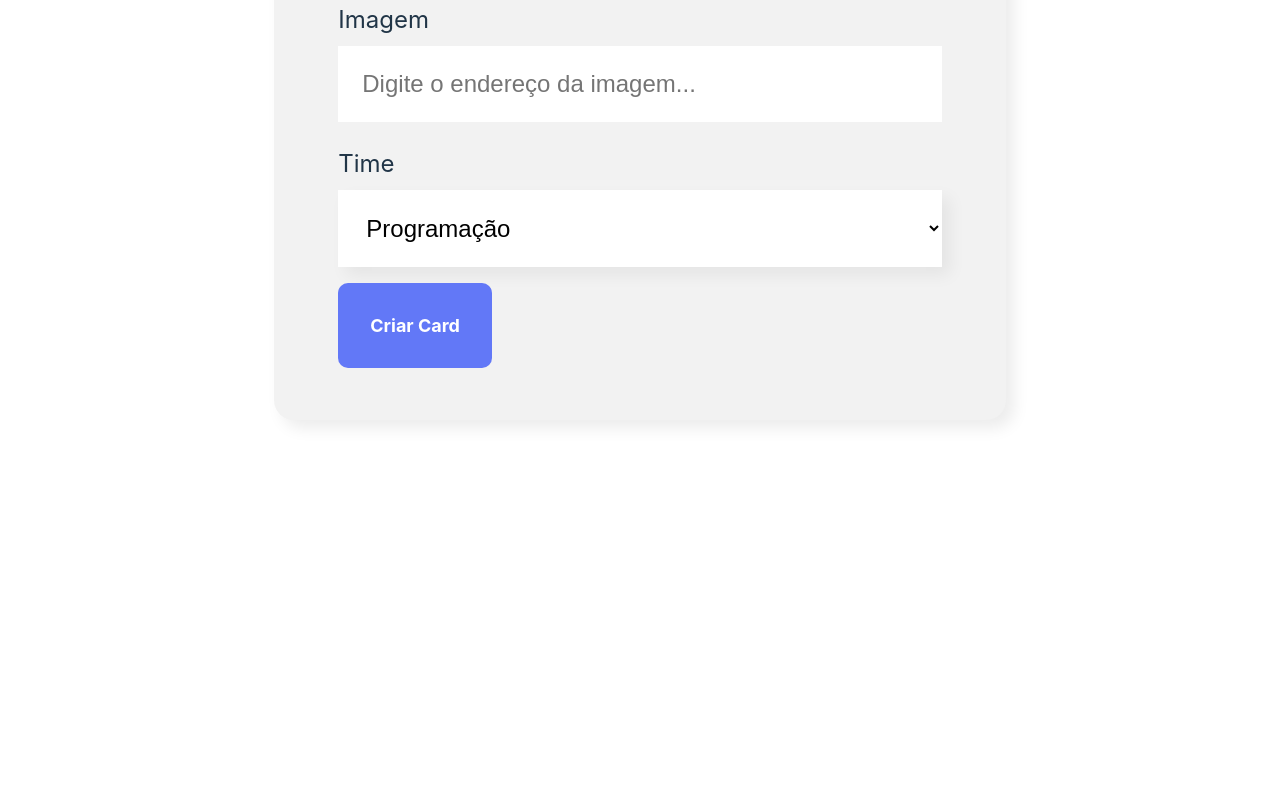
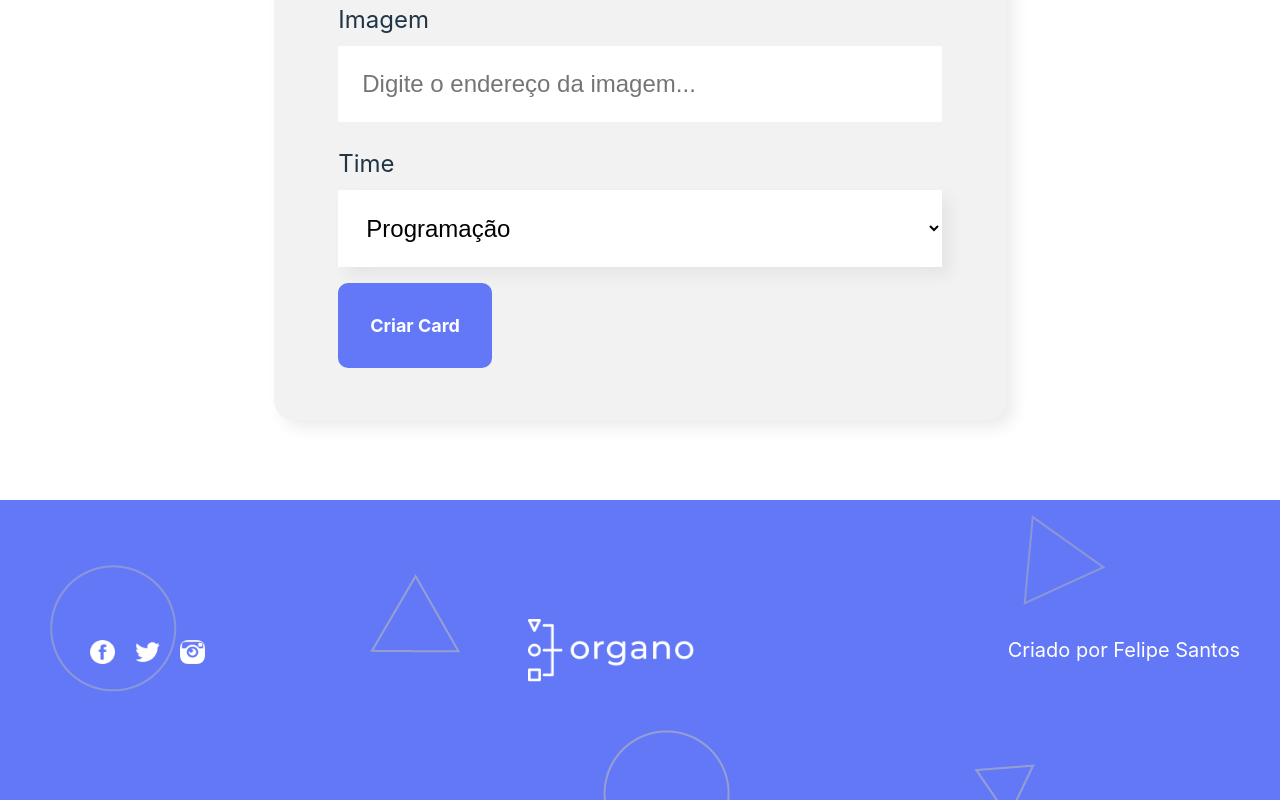
Before and after one commit to FelipeSlaik/organo-project, a React (Vite) app: page / in a window 1280 px wide. Shown: the part 982-1782 px from the top of the page. Before the commit the page ends 1482 px from the top, so only its background shows below. Built offline with nearby package versions, Linux system fonts and the light colour scheme.

Commit message:
Construindo o Footer da Página

```diff
--- a/src/App.jsx
+++ b/src/App.jsx
@@ -2,6 +2,7 @@ import { useState } from 'react'
 import Banner from './components/Banner/Banner.jsx'
 import FormCamp from './components/FormCamp'
 import Teams from './components/Teams/index.jsx'
+import Footer from './components/Footer/index.jsx'
 
 function App() {
 
@@ -63,7 +64,7 @@ function App() {
         secondaryColor={time.secondaryColor}
         collaborators={collaborators.filter(collaborator => collaborator.time === time.nome)}
       />)}
-
+      <Footer />
 
     </div>
 
--- /dev/null
+++ b/src/components/Footer/Footer.css
@@ -0,0 +1,37 @@
+.footer-container{
+    background-image: url(/public/image/fundo.png);
+    background-color: #6278f7;
+    text-align: center;
+    max-width: 100%;
+    height: 300px;
+    color: #fff;
+    display: flex;
+    flex-direction: row;
+    justify-content: space-between;
+    align-items: center;
+}
+
+.footer-container .social-icons{
+    padding-left: 80px;
+}
+
+.social-icons img{
+    width: 25px;
+    height: 24px;
+    margin: 10px 10px 0 ;
+    border-radius: 8px;
+}
+
+.footer-container .logo{
+    display: flex;
+}
+
+.logo img{
+    width: 166px;
+    height: 63px;
+}
+
+.author{
+    padding-right: 40px;
+    font-size: 20px;
+}
--- /dev/null
+++ b/src/components/Footer/index.jsx
@@ -0,0 +1,30 @@
+import './Footer.css'
+
+const Footer = () => {
+
+    const noReload = (event) =>{
+        event.preventDefault()
+    }
+
+    return (
+        <footer className='footer-container'>
+
+            <div className='social-icons'>
+                <a href='#' onClick={noReload} ><img src="/public/image/fb.png" alt="Logo facebook" /></a>
+                <a href='#' onClick={noReload} ><img src="/public/image/tw.png" alt="Logo twiter" /></a>
+                <a href='#' onClick={noReload} ><img src="/public/image/ig.png" alt="Logo instagram" /></a>
+            </div>
+
+            <div className='logo'>
+                <img src="/public/image/logo.png" alt="Logo" />
+            </div>
+
+            <div className='author'>
+                <p>Criado por Felipe Santos</p>
+            </div>
+
+        </footer>
+    )
+}
+
+export default Footer
```
